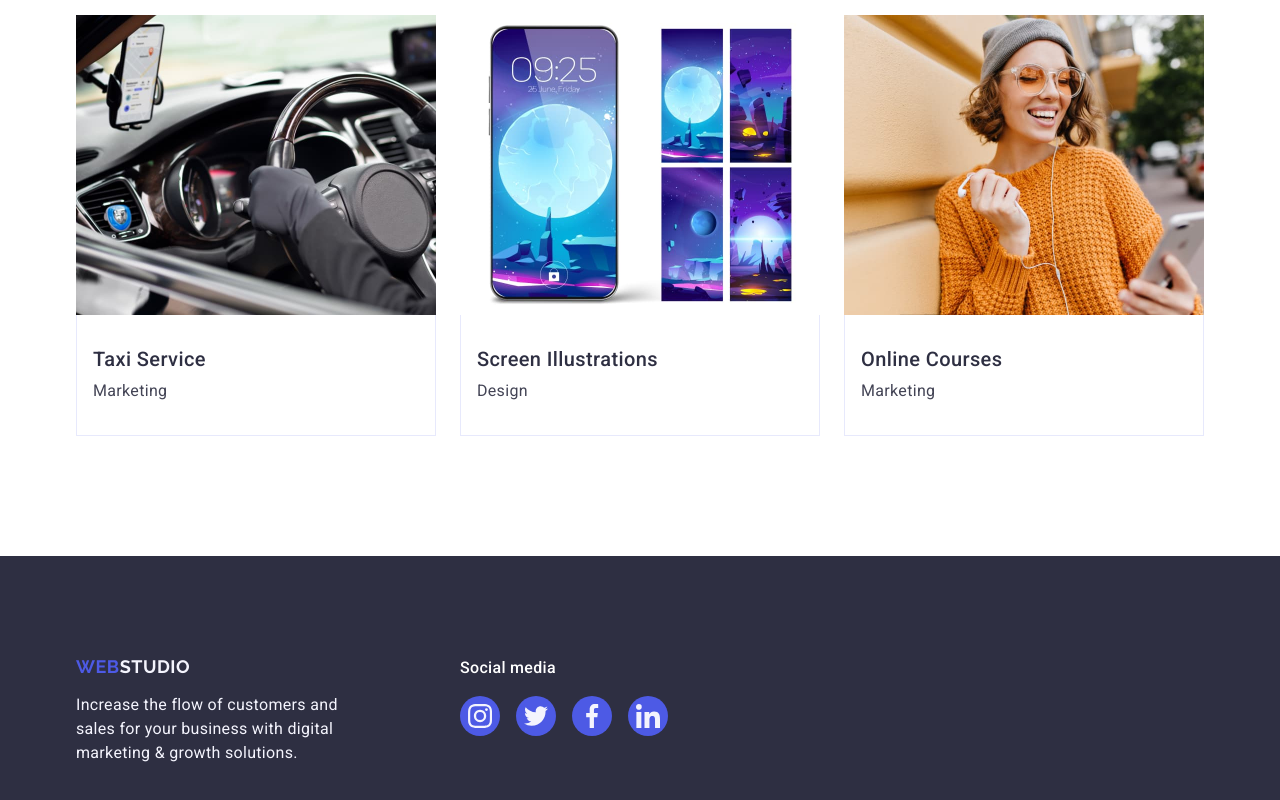
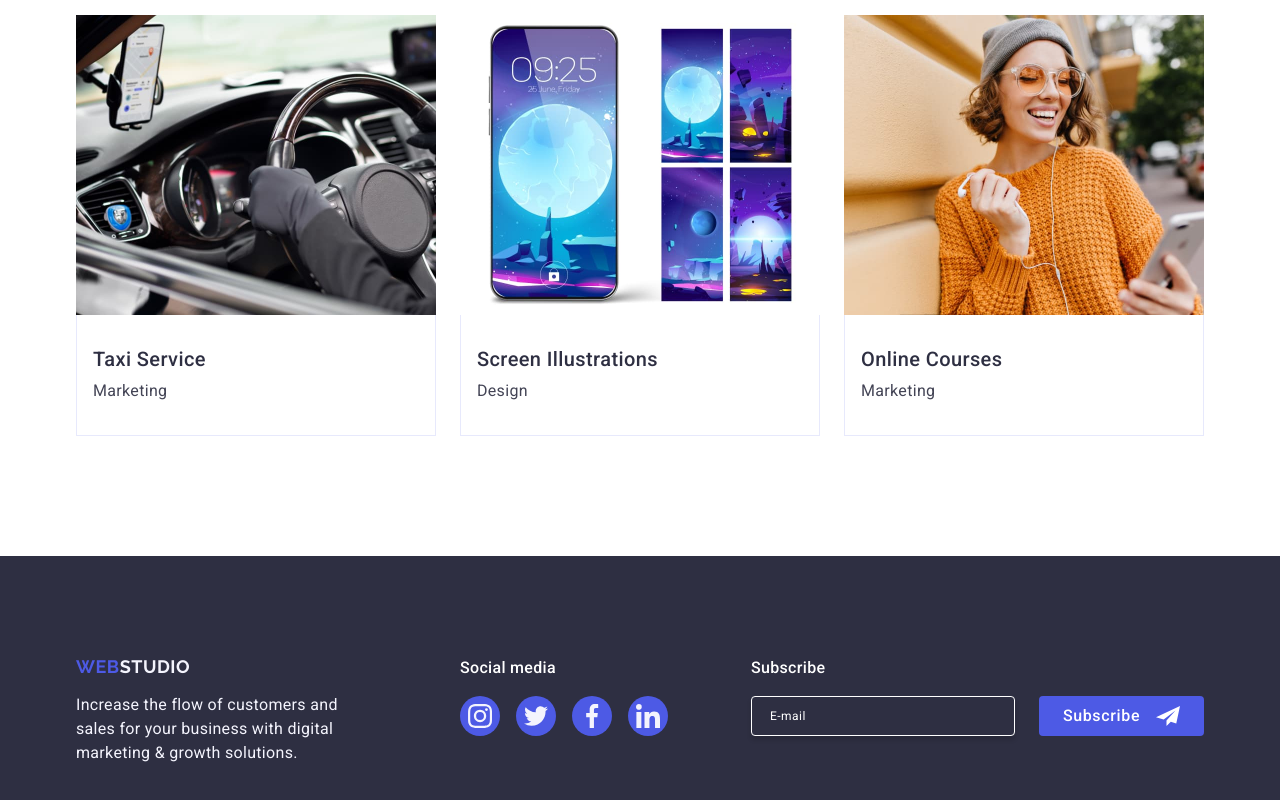
Before and after one commit to mestn1y1/goit-markup-hw-05, a plain HTML site: page index.html in a window 1280 px wide. Shown: the part 2619-3419 px from the top of the page. Drawn offline with nearby package versions, Linux system fonts and the light colour scheme.

Commit message:
addform-footer

```diff
--- a/css/style.css
+++ b/css/style.css
@@ -523,3 +523,61 @@ img {
 .social-media-link:focus {
   background-color: #31d0aa;
 }
+
+.form-title {
+  margin-bottom: 16px;
+  font-weight: 500;
+  font-size: 16px;
+  line-height: 1.5;
+  letter-spacing: 0.02em;
+  color: #fff;
+}
+
+.form-container {
+  margin-left: auto;
+}
+
+.form {
+  display: flex;
+  gap: 24px;
+}
+
+.form-input {
+  border: 1px solid #fff;
+  border-radius: 4px;
+  width: 264px;
+  height: 40px;
+  background-color: transparent;
+  font-size: 12px;
+  line-height: 2;
+  letter-spacing: 0.04em;
+  color: #fff;
+  box-shadow: 0 4px 4px 0 rgba(0, 0, 0, 0.15);
+}
+
+.form-input::placeholder {
+  color: #ffffff;
+  padding-left: 16px;
+}
+
+.form-btn {
+  min-width: 165px;
+  height: 40px;
+  display: flex;
+  justify-content: center;
+  align-items: center;
+  font-family: 'Roboto', sans-serif;
+  font-size: 16px;
+  font-weight: 500;
+  line-height: 1.5;
+  letter-spacing: 0.04em;
+  color: #ffffff;
+  cursor: pointer;
+  background-color: #4d5ae5;
+  border: none;
+  border-radius: 4px;
+}
+
+.form-img {
+  margin-left: 16px;
+}
--- a/index.html
+++ b/index.html
@@ -442,7 +442,25 @@
             </li>
           </ul>
         </div>
-        <div class="form"></div>
+        <div class="form-container">
+          <p class="form-title">Subscribe</p>
+          <form action="" class="form">
+            <label class="form-label" for="">
+              <input
+                class="form-input"
+                name="user_email"
+                type="email"
+                placeholder="E-mail"
+              />
+            </label>
+            <button class="form-btn" type="submit">
+              Subscribe
+              <svg class="form-img" width="24" height="24">
+                <use href="./images/icons.svg#icon-telegram"></use>
+              </svg>
+            </button>
+          </form>
+        </div>
       </div>
     </footer>
   </body>
```
